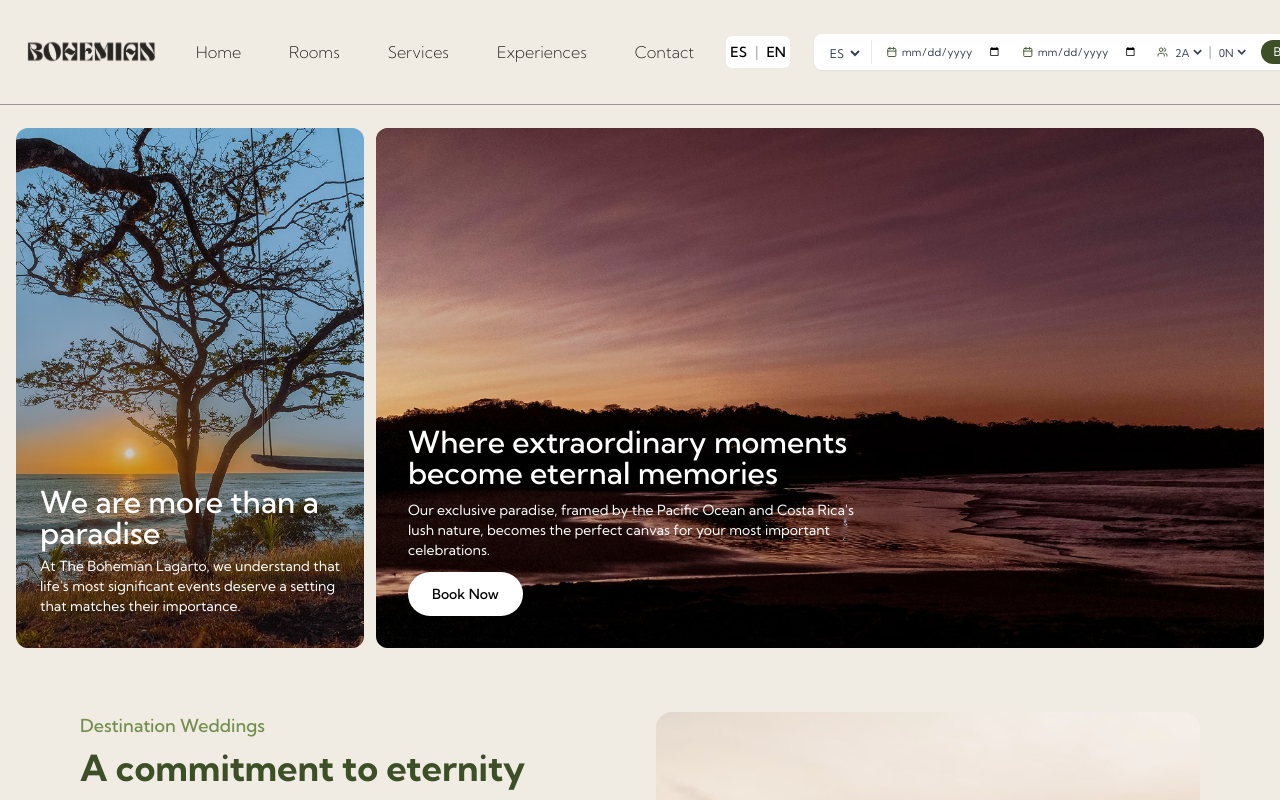
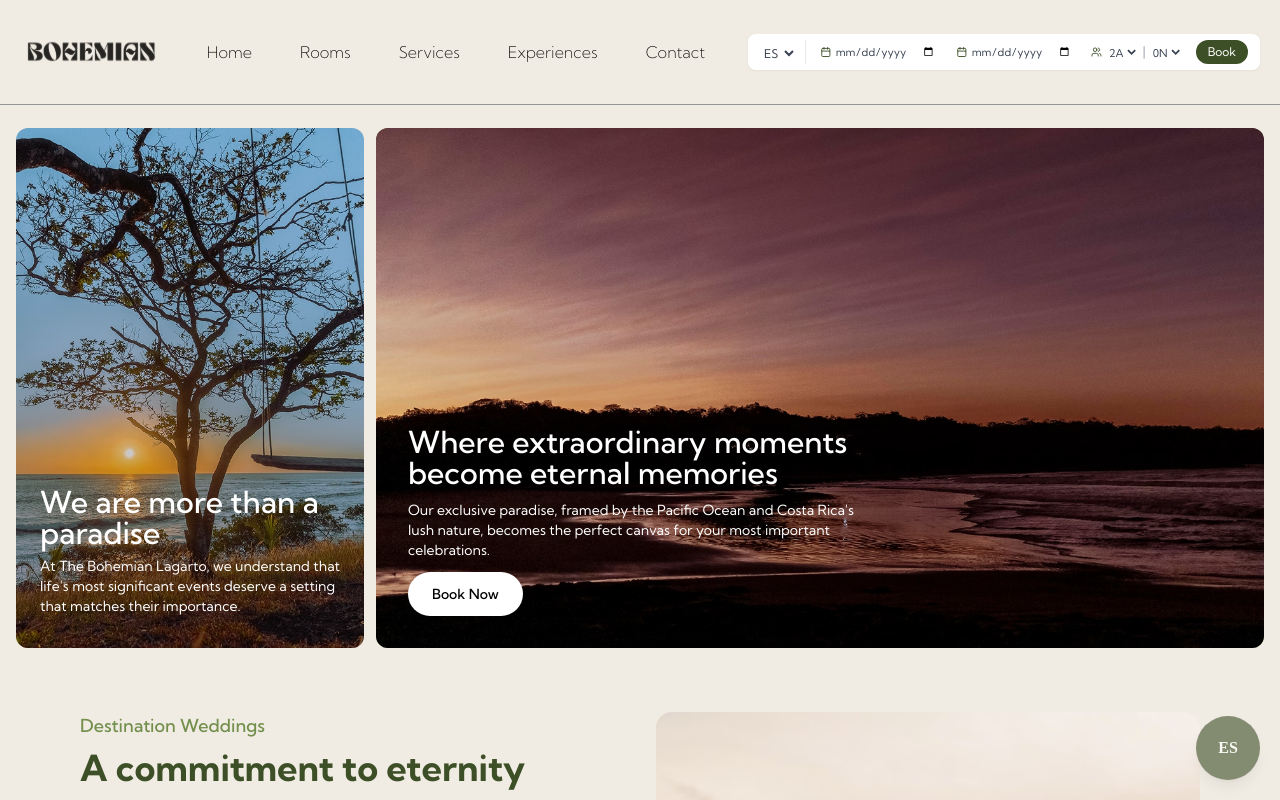
Before and after one commit to bchacon-aurigital/Bohemian, a Next.js app: page /activities in a window 1280 px wide. Shown: the top 800 px of the page. Built offline with nearby package versions, Linux system fonts and the light colour scheme.

Commit message:
CambioJsonYnavbar

```diff
--- a/src/app/layout.tsx
+++ b/src/app/layout.tsx
@@ -3,6 +3,7 @@ import "./globals.css";
 import "aos/dist/aos.css";
 import I18nProvider from "@/components/I18nProvider";
 import Script from "next/script";
+import LanguageSwitcher from "@/components/LanguageSwitcher";
 
 export const metadata: Metadata = {
   title: "The Bohemian Lagarto | Hotel Playa Lagarto en Costa Rica",
@@ -95,7 +96,10 @@ export default function RootLayout({
         />
       </head>
       <body>
-        <I18nProvider>{children}</I18nProvider>
+        <I18nProvider>
+          {children}
+          <LanguageSwitcher />
+        </I18nProvider>
 
         {/* Google Analytics */}
         <Script
--- a/src/components/LanguageSwitcher.tsx
+++ b/src/components/LanguageSwitcher.tsx
@@ -1,16 +1,36 @@
 "use client";
 
 import { useTranslation } from 'react-i18next';
-import { useState } from 'react';
+import { useState, useEffect } from 'react';
 
 export default function LanguageSwitcher() {
   const { i18n } = useTranslation();
   const [currentLang, setCurrentLang] = useState(i18n.language);
+  const [isFixed, setIsFixed] = useState(false);
+
+  useEffect(() => {
+    setIsFixed(true);
+  }, []);
 
   const changeLanguage = (lng: string) => {
     i18n.changeLanguage(lng);
     setCurrentLang(lng);
   };
+
+  if (isFixed) {
+    return (
+      <div className="fixed bottom-5 right-5 z-[9999]">
+        <div className="flex items-center justify-center w-16 h-16 bg-[#3D4F27] rounded-full shadow-lg text-white cursor-pointer hover:bg-[#4e6234] transition-all duration-300 animate-pulse hover:animate-none">
+          <button
+            className="w-full h-full flex items-center justify-center font-bold text-base"
+            onClick={() => changeLanguage(currentLang === 'es' ? 'en' : 'es')}
+          >
+            {currentLang === 'es' ? 'EN' : 'ES'}
+          </button>
+        </div>
+      </div>
+    );
+  }
 
   return (
     <div className="flex items-center space-x-2 bg-white rounded-md p-1">
--- a/src/components/Navbar.tsx
+++ b/src/components/Navbar.tsx
@@ -3,7 +3,6 @@ import { Link as ScrollLink } from "react-scroll";
 import Link from "next/link";
 import Image from "next/image";
 import BookingWidget from "./BookingWidget";
-import LanguageSwitcher from "./LanguageSwitcher";
 import { useTranslation } from "react-i18next";
 
 export default function Navbar() {
@@ -81,8 +80,7 @@ export default function Navbar() {
           </div>
 
           <div className="hidden lg:flex items-center">
-            <LanguageSwitcher />
-            <div className="ml-6">
+            <div>
               <BookingWidget mode="navbar" />
             </div>
           </div>
@@ -161,7 +159,6 @@ export default function Navbar() {
                 EN
               </a>
             </div>
-            <LanguageSwitcher />
           </div>
         </div>
       </div>
--- a/src/components/Navbar2.tsx
+++ b/src/components/Navbar2.tsx
@@ -3,7 +3,6 @@ import { Link as ScrollLink } from "react-scroll";
 import Link from "next/link";
 import Image from "next/image";
 import BookingWidget from "./BookingWidget";
-import LanguageSwitcher from "./LanguageSwitcher";
 import { useTranslation } from "react-i18next";
 
 export default function Navbar() {
@@ -81,8 +80,7 @@ export default function Navbar() {
           </div>
 
           <div className="hidden lg:flex items-center">
-            <LanguageSwitcher />
-            <div className="ml-6">
+            <div>
               <BookingWidget mode="navbar" />
             </div>
           </div>
@@ -144,7 +142,6 @@ export default function Navbar() {
           ))}
 
           <div className="flex flex-col items-center space-y-3">
-            <LanguageSwitcher />
             <div className="text-sm text-white/80 font-kumbh mt-4">{t('common.bookNow')}</div>
             <div className="flex space-x-4">
               <a
--- a/src/i18n/index.ts
+++ b/src/i18n/index.ts
@@ -221,6 +221,10 @@ const resources = {
           "corporateEvents": {
             "title": "Eventos Corporativos",
             "description": "Transforme sus reuniones de trabajo en experiencias productivas y memorables. Lejos del ruido urbano y las distracciones cotidianas, The Bohemian Lagarto ofrece un entorno donde las grandes ideas emergen con la misma naturalidad que las olas del océano."
+          },
+          "retreats": {
+            "title": "Retiros de Bienestar",
+            "description": "Sumérgase en un viaje transformativo en conexión profunda con la naturaleza y su ser interior. Nuestros retiros especializados, desde ceremonias ancestrales con plantas sagradas hasta ayunos terapéuticos y prácticas holísticas, ofrecen un espacio seguro para la reconexión espiritual y la sanación bajo la guía de facilitadores expertos."
           }
         }
       },
@@ -653,6 +657,10 @@ const resources = {
           "corporateEvents": {
             "title": "Corporate Events",
             "description": "Combine business and pleasure in an inspiring setting, ideal for exclusive meetings, incentives, and memorable launches. An environment where great ideas naturally flourish, away from everyday distractions."
+          },
+          "retreats": {
+            "title": "Wellness Retreats",
+            "description": "Immerse yourself in a transformative journey in deep connection with nature and your inner being. Our specialized retreats, from ancestral ceremonies with sacred plants to therapeutic fasting and holistic practices, offer a safe space for spiritual reconnection and healing under the guidance of expert facilitators."
           }
         }
       },
```
